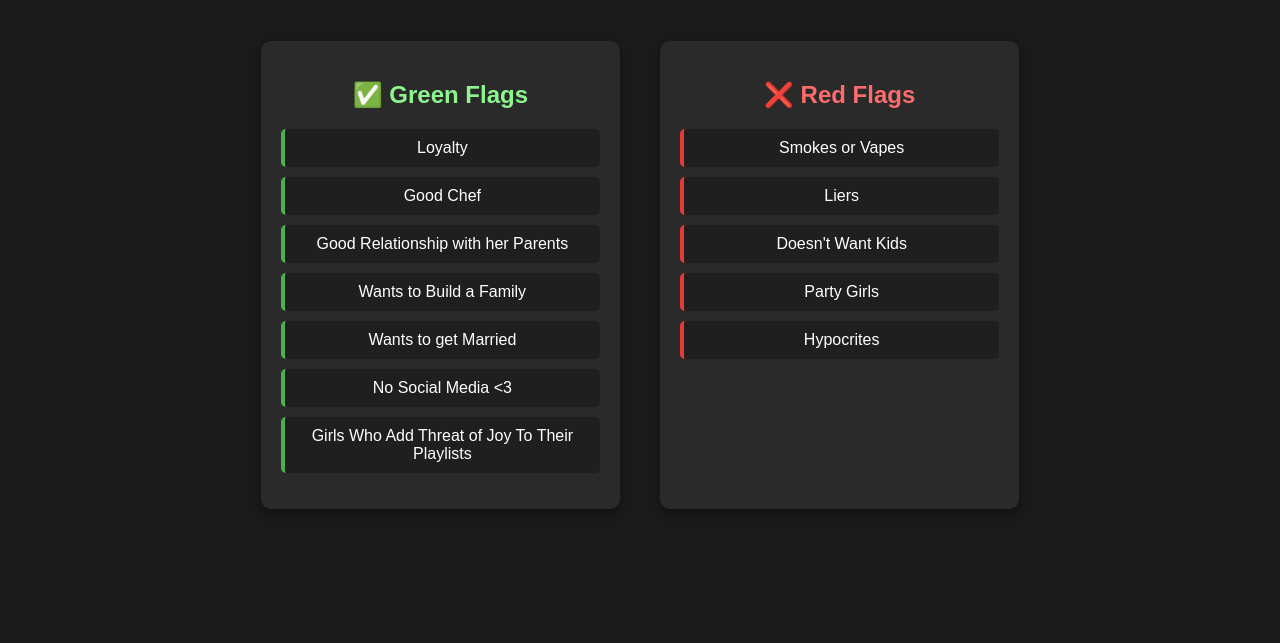
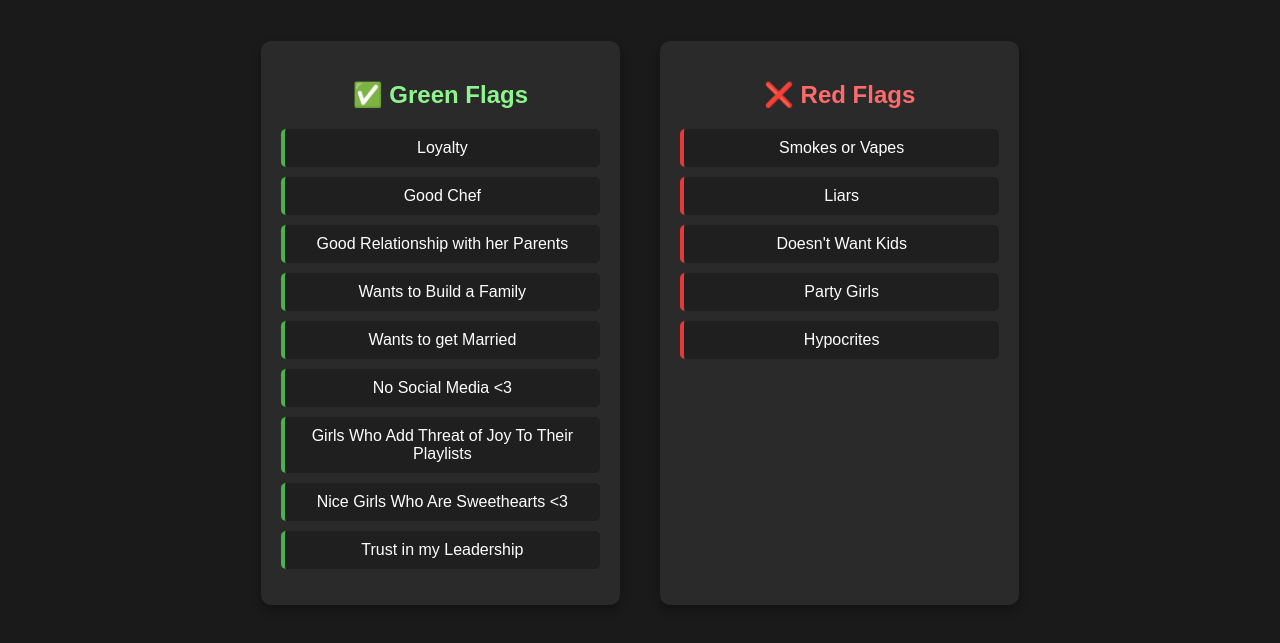
Before and after one commit to Obed-Miranda/Obed-Miranda.github.io, a plain HTML site: page girls.html in a window 1280 px wide. Shown: the part 147-790 px from the top of the page. Drawn offline with Linux system fonts and the light colour scheme; no server answers.

Commit message:
Update girls.html

```diff
--- a/girls.html
+++ b/girls.html
@@ -287,17 +287,19 @@
               <li>Wants to get Married</li>
               <li>No Social Media <3</li>
               <li>Girls Who Add Threat of Joy To Their Playlists</li>
-
+              <li>Nice Girls Who Are Sweethearts <3</li>
+              <li>Trust in my Leadership</li>
           </ul>
       </div>
       <div class="flag red-flag">
           <h2>❌ Red Flags</h2>
           <ul>
               <li>Smokes or Vapes</li>
-              <li>Liers</li>
+              <li>Liars</li>
               <li>Doesn't Want Kids</li>
               <li>Party Girls</li>
               <li>Hypocrites</li>
+
           </ul>
       </div>
   </div>
```
